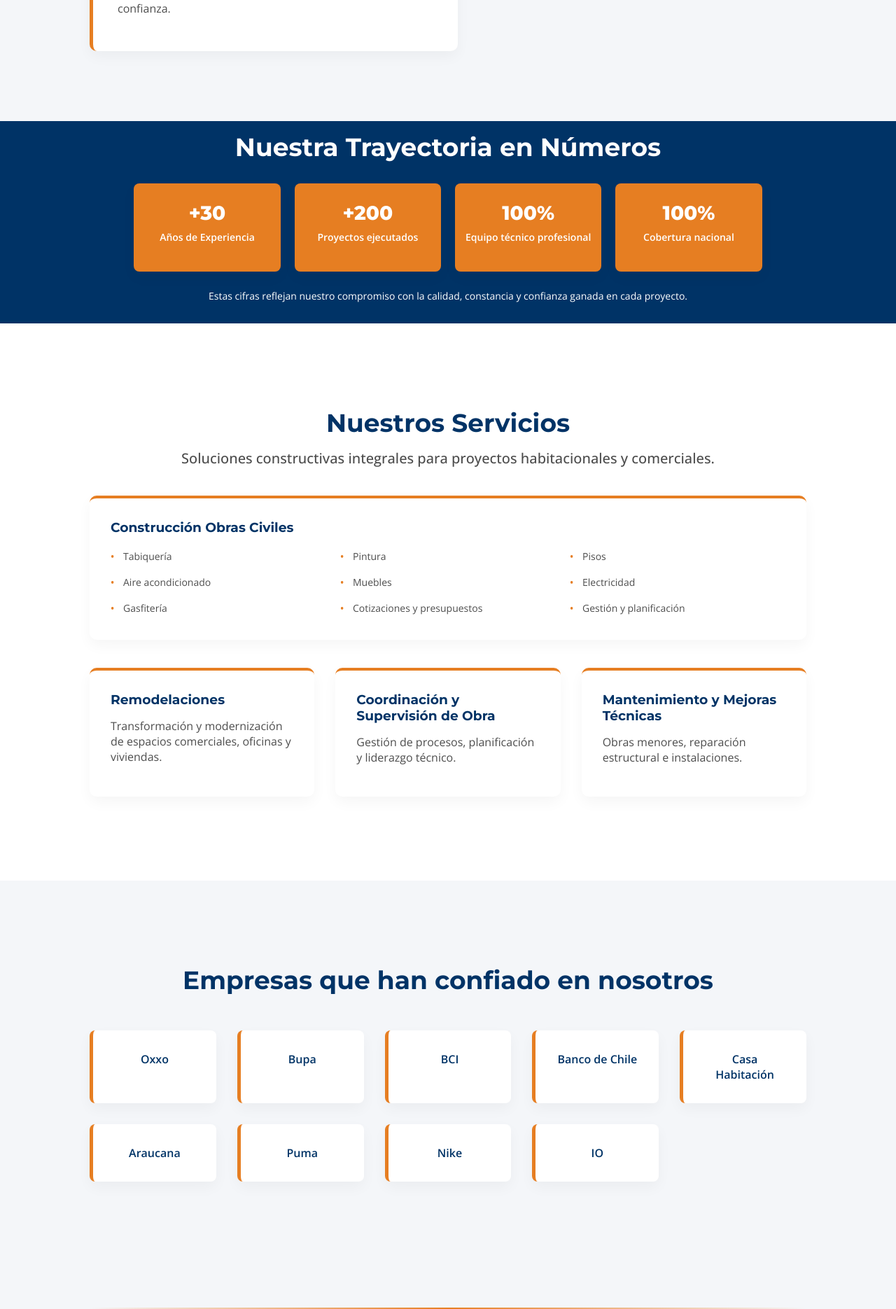
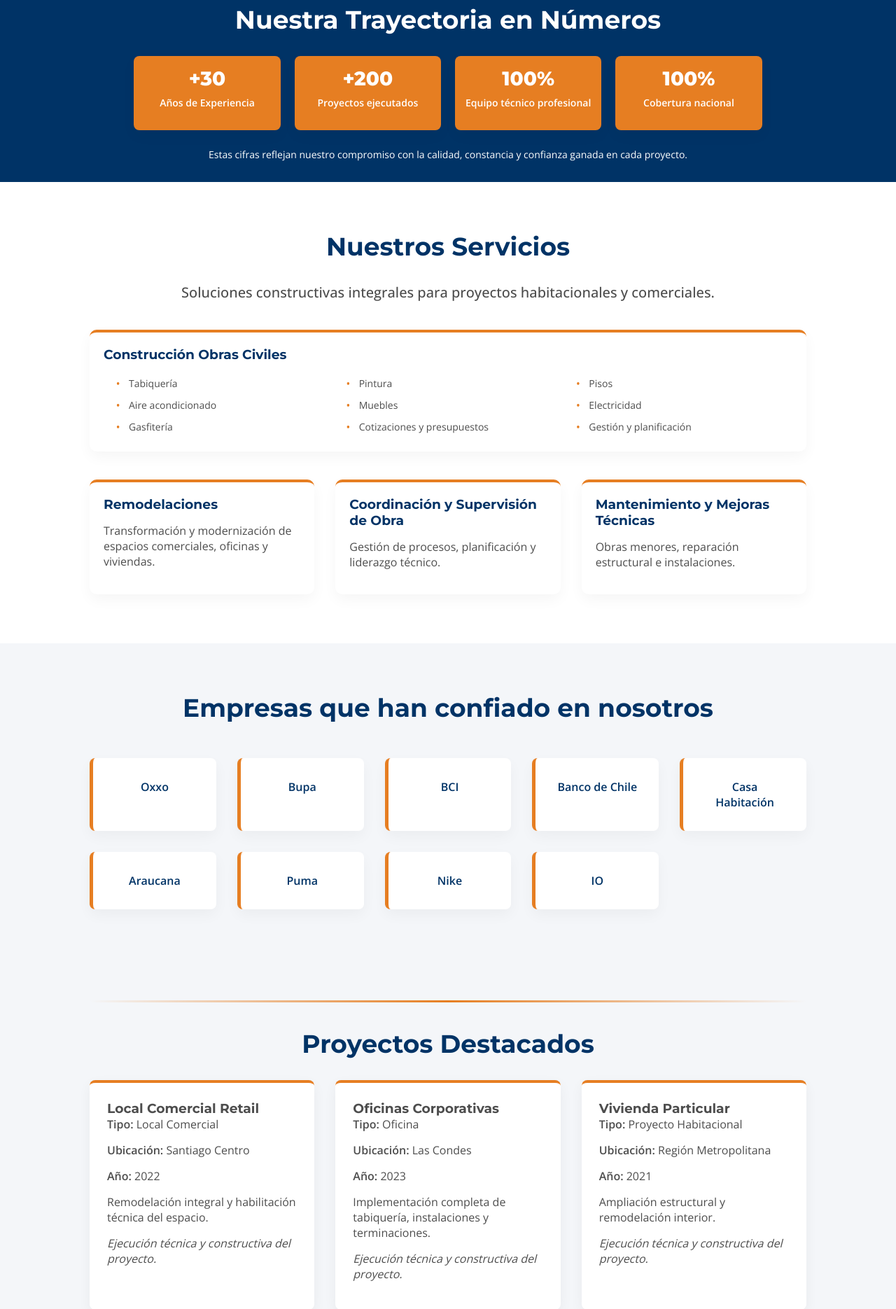
Before and after one commit to DiegoRiosGo/constructora, a Django app: page / in a window 1280 px wide. Shown: the part 1502-3372 px from the top of the page at 70% size. Run offline with Django 5.2, Linux system fonts and the light colour scheme.

Commit message:
nuevo6_3

```diff
--- a/core/static/css/style.css
+++ b/core/static/css/style.css
@@ -37,7 +37,7 @@ body {
 }
 
 section {
-    padding: 100px 10%;
+    padding: 70px 10%;
 }
 
 h2 {
@@ -94,7 +94,7 @@ nav a:hover {
 
 .hero {
     background: var(--blanco);
-    padding: 180px 10% 120px;
+    padding: 120px 10% 120px;
     display: flex;
     justify-content: center;
 }
@@ -160,7 +160,7 @@ nav a:hover {
 
 #servicios {
     background: white;
-    padding: 120px 10%;
+    padding: 70px 10%;
 }
 
 .servicios-wrapper {
@@ -178,7 +178,7 @@ nav a:hover {
 
 .servicio-card {
     background: white;
-    padding: 30px;
+    padding: 20px;
     border-top: 4px solid var(--naranja);
 }
 
@@ -219,12 +219,11 @@ nav a:hover {
 
 .servicio-destacado ul {
     list-style: none;
-    padding: 0;
     margin-top: 20px;
 
     display: grid;
     grid-template-columns: repeat(3, 1fr);
-    gap: 12px 20px;
+    gap: 6px 20px;
 }
 
 .servicio-destacado ul li {
@@ -248,7 +247,7 @@ nav a:hover {
 .clientes {
     background: var(--gris-claro);
     text-align: center;
-    padding: 120px 10%;
+    padding: 70px 10%;
 }
 
 .clientes-logos {
@@ -293,7 +292,7 @@ nav a:hover {
 
 #por-que {
     background: white;
-    padding: 120px 10%;
+    padding: 70px 10%;
 }
 
 .beneficios-grid {
@@ -319,7 +318,7 @@ nav a:hover {
 
 .contacto {
     background: var(--azul);
-    padding: 120px 10%;
+    padding: 70px 10%;
 }
 
 .contacto-grid {
@@ -362,7 +361,7 @@ nav a:hover {
 .footer {
     background: #1c1c1c;
     color: white;
-    padding: 80px 10% 30px;
+    padding: 50px 5% 30px;
 }
 
 .footer-grid {
@@ -412,7 +411,7 @@ nav a:hover {
 .section-title {
     font-size: 36px;
     color: var(--azul);
-    margin-bottom: 15px;
+    margin-bottom: 30px;
     font-weight: 700;
     text-align: center;
 }
@@ -442,7 +441,7 @@ nav a:hover {
 
 .stat-box {
     background: var(--naranja);
-    padding: 25px 15px;
+    padding: 15px 15px;
     border-radius: 8px;
     text-align: center;
 }
@@ -491,7 +490,7 @@ nav a:hover {
 
 .sobre-card {
     background: white;
-    padding: 35px;
+    padding: 25px;
     margin-top: 30px;
     border-left: 5px solid var(--naranja);
 }
@@ -520,7 +519,7 @@ nav a:hover {
     color: var(--azul);
     font-size: 24px;
     font-weight: 700;
-    margin: 40px 0 15px;
+    margin: 10px 0 10px;
 }
 
 .mision-vision h4 {
@@ -532,7 +531,7 @@ nav a:hover {
 #galeria {
     background: var(--gris-claro);
     position: relative;
-    padding-top: 160px;
+    padding-top: 100px;
 }
 
 /* Separador visual superior */
```
